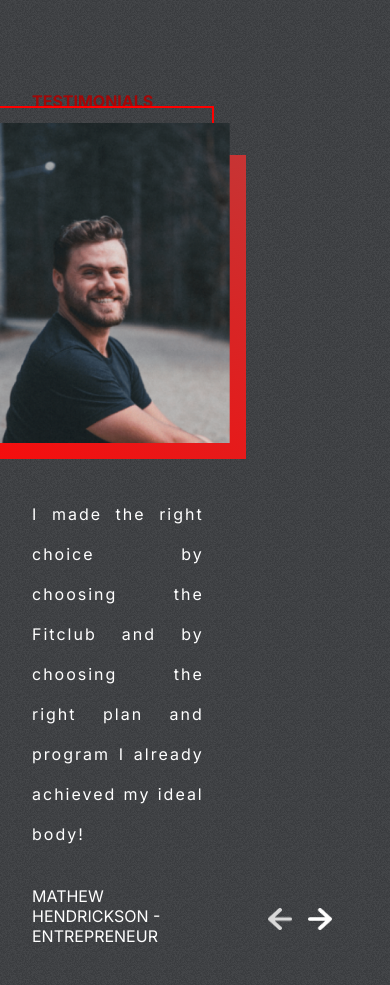
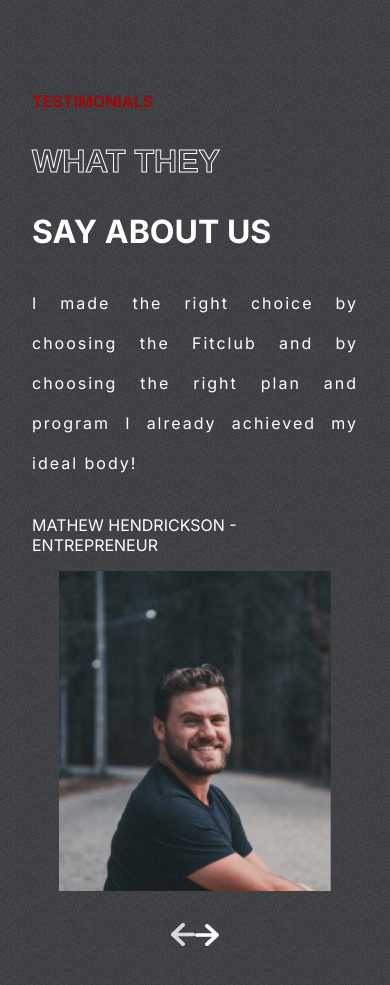
Before and after one commit to jazir788/gym-app, a React (Create React App) app: page / in a window 390 px wide. Shown: the part 5340-6325 px from the top of the page. Built offline with nearby package versions, Linux system fonts and the light colour scheme.

Commit message:
Added responsiveness for Testimoinials Section

```diff
--- a/src/components/Testimonials.css
+++ b/src/components/Testimonials.css
@@ -78,3 +78,40 @@
     width: 1.5rem;
     cursor: pointer;
 }
+
+@media screen and (max-width:768px){
+    .Testimonials{
+            flex-direction: column;
+        }
+    .left-t>:nth-child(2),.left-t>:nth-child(3){
+        font-size: xx-large;
+    }
+
+    .right-t{
+        display: flex;
+        flex-direction: column;
+        align-items: center;
+        justify-content: center;
+        gap: 2rem;
+
+    }
+
+    .right-t>div{
+        position: relative;
+        display: none;
+    }
+
+    .right-t>img{
+        top: 0;
+        right: 0;
+        position: relative;
+        align-self: center;
+    }
+
+    .right-t>:last-child{
+        display: block;
+        bottom: 0;
+        left: 0;
+
+    }
+ }
```
